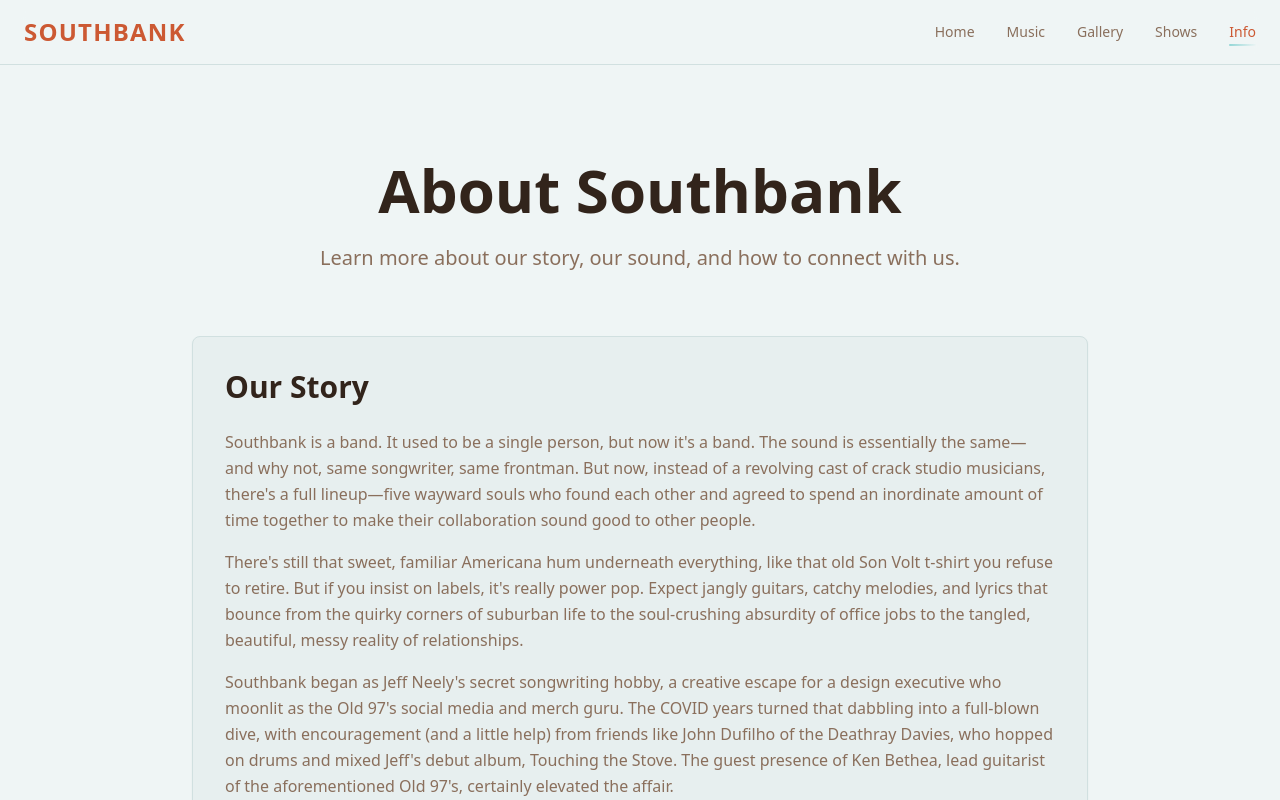
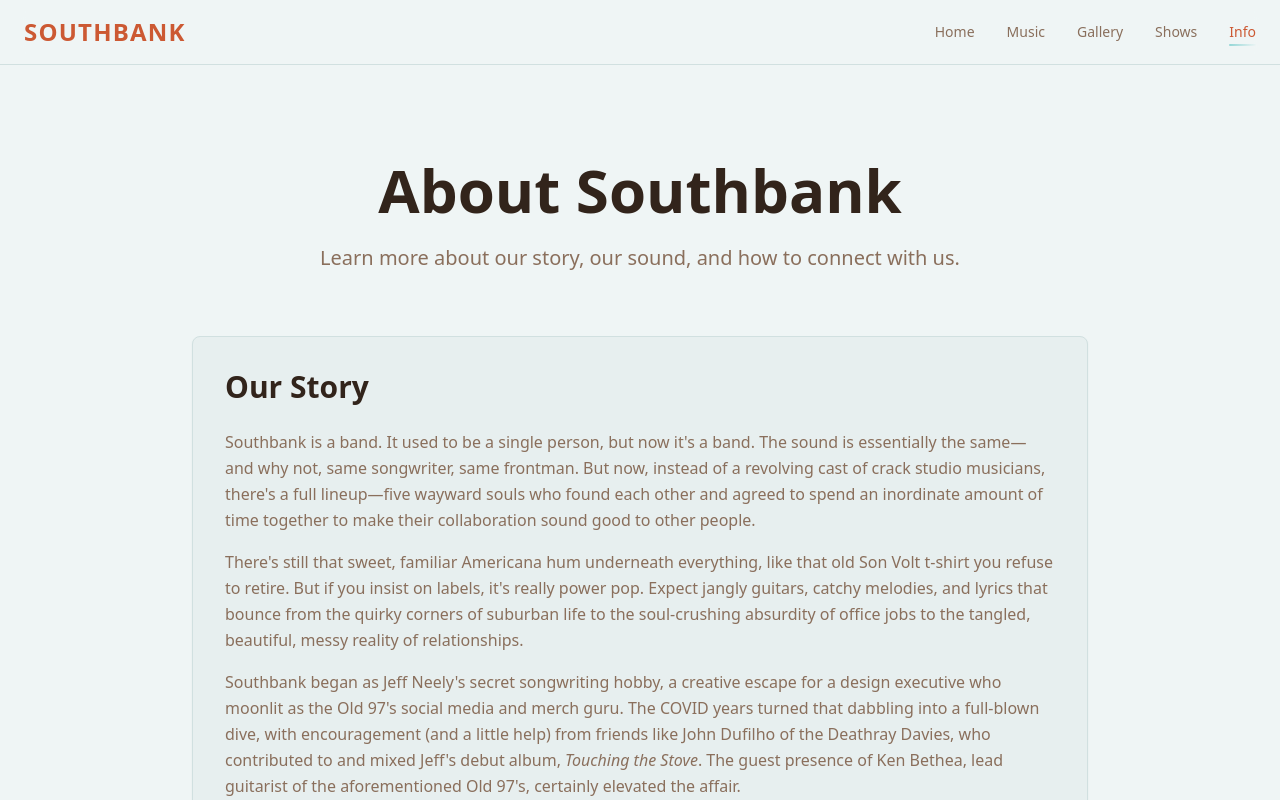
Before and after one commit to southbanksounds/southbank-soundwaves, a React (Vite) app: page /info in a window 1280 px wide. Shown: the top 800 px of the page. Built offline with nearby package versions, Linux system fonts and the light colour scheme.

Commit message:
Edit bio paragraph
Updated the bio paragraph on the Info page with revised text and italicized the album title "Touching the Stove".
-edited src/pages/Info.tsx

```diff
--- a/src/pages/Info.tsx
+++ b/src/pages/Info.tsx
@@ -29,7 +29,7 @@ const Info = () => {
                   There's still that sweet, familiar Americana hum underneath everything, like that old Son Volt t-shirt you refuse to retire. But if you insist on labels, it's really power pop. Expect jangly guitars, catchy melodies, and lyrics that bounce from the quirky corners of suburban life to the soul-crushing absurdity of office jobs to the tangled, beautiful, messy reality of relationships.
                 </p>
                 <p className="mb-4">
-                  Southbank began as Jeff Neely's secret songwriting hobby, a creative escape for a design executive who moonlit as the Old 97's social media and merch guru. The COVID years turned that dabbling into a full-blown dive, with encouragement (and a little help) from friends like John Dufilho of the Deathray Davies, who hopped on drums and mixed Jeff's debut album, Touching the Stove. The guest presence of Ken Bethea, lead guitarist of the aforementioned Old 97's, certainly elevated the affair.
+                  Southbank began as Jeff Neely's secret songwriting hobby, a creative escape for a design executive who moonlit as the Old 97's social media and merch guru. The COVID years turned that dabbling into a full-blown dive, with encouragement (and a little help) from friends like John Dufilho of the Deathray Davies, who contributed to and mixed Jeff's debut album, <em>Touching the Stove</em>. The guest presence of Ken Bethea, lead guitarist of the aforementioned Old 97's, certainly elevated the affair.
                 </p>
                 <p className="mb-4">
                   The overall sound bore a passing resemblance to the charming, unpretentious first Wilco album, A.M., when they were still figuring it all out but already sounded perfect. Throw in a healthy dose of Fountains of Wayne's clever-as-hell power-pop hooks, and maybe an aspirational nod to The Hold Steady's anthemic, storytelling glory. Predictably, one may also discern the unmistakable, glorious twang and swagger of Old 97's.
```
